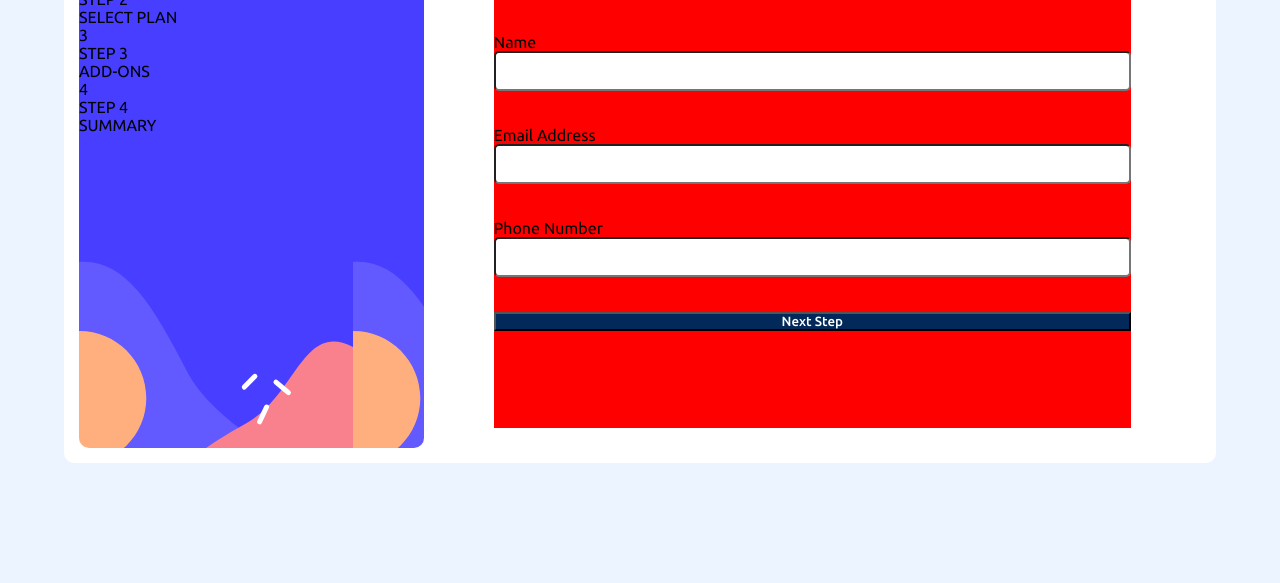
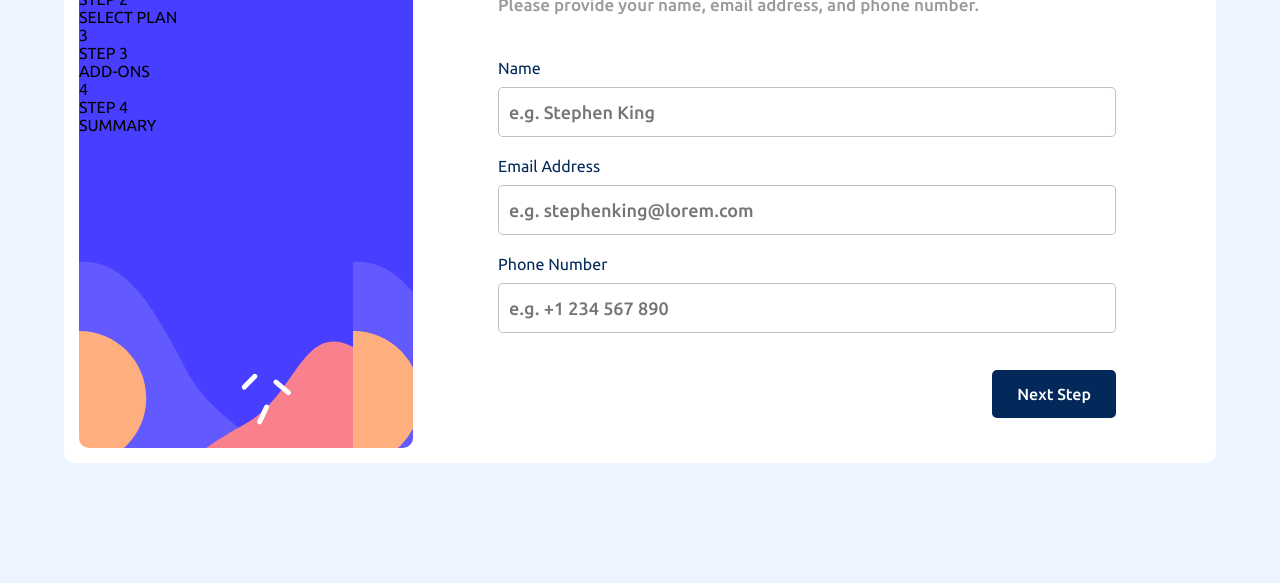
Before and after one commit to alexanderherta/multi-step-form, a plain HTML site: page index.html in a window 1280 px wide. Shown: the part 217-800 px from the top of the page. Drawn offline with Linux system fonts and the light colour scheme.

Commit message:
Finish styling the form area

```diff
--- a/index.html
+++ b/index.html
@@ -55,7 +55,7 @@
             <p class="input-label">Name</p>
             <p class="input-error name-input-error">e</p>
           </div>
-          <input class="inputs name-input" type="text">
+          <input class="inputs name-input" type="text" placeholder="e.g. Stephen King">
         </div>
 
         <div class="email-area">
@@ -63,7 +63,7 @@
             <p class="input-label">Email Address</p>
             <p class="input-error email-input-error">e</p>
           </div>
-          <input class="inputs email-input" type="text">
+          <input class="inputs email-input" type="text" placeholder="e.g. stephenking@lorem.com">
         </div>
 
         <div class="phone-area">
@@ -71,7 +71,7 @@
             <p class="input-label">Phone Number</p>
             <p class="input-error phone-input-error">e</p>
           </div>
-          <input class="inputs phone-input" type="text">
+          <input class="inputs phone-input" type="text" placeholder="e.g. +1 234 567 890">
         </div>
 
         <button class="next-button">Next Step</button>
--- a/style.css
+++ b/style.css
@@ -33,41 +33,58 @@ body {
 }
 
 .form-area {
-  background-color: red;
   flex: 1.85;
-  margin: 20px 70px;
+  margin: 30px 85px;
   display: flex;
   flex-direction: column;
-  gap: 35px;
+  gap: 20px;
 }
 
 .form-title {
   font-size: 32px;
   font-weight: 700;
-  margin-bottom: 5px;
+  margin-bottom: 10px;
+  color: hsl(213, 96%, 18%);
 }
 
 .form-subtitle {
-  font-size: 16px;
+  font-size: 17px;
+  font-weight: 500;
+  margin-bottom: 25px;
+  color: rgba(0, 0, 0, 0.4);
 }
 
 .name-area, .email-area, .phone-area {
   width: 100%;
   display: flex;
   flex-direction: column;
+  gap: 10px;
 }
 
 .input-labels {
   display: flex;
   justify-content: space-between;
+  font-size: 16px;
+  color: hsl(213, 96%, 18%);
 }
 
 .inputs {
-  height: 40px;
+  height: 50px;
   border-radius: 5px;
+  font-size: 18px;
+  padding-left: 10px;
+  color: hsl(213, 96%, 18%);
+  font-weight: 500;
+  border: 1px solid rgba(0, 0, 0, 0.25);
+}
+
+.inputs:focus {
+  outline: none;
+  border: 1.5px solid hsl(213, 100%, 36%);
 }
 
 .input-error {
+  color: red;
   visibility: hidden;
 }
 
@@ -75,4 +92,17 @@ body {
   background-color: hsl(213, 96%, 18%);
   color: white;
   font-weight: 500;
+  font-size: 16px;
+  margin-top: auto;
+  margin-left: auto;
+  width: fit-content;
+  padding: 15px 25px;
+  border-radius: 5px;
+  border: none;
 }
+
+.next-button:hover {
+  cursor: pointer;
+  background-color: hsl(213, 96%, 28%);
+  transition: 0.3s;
+}
```
